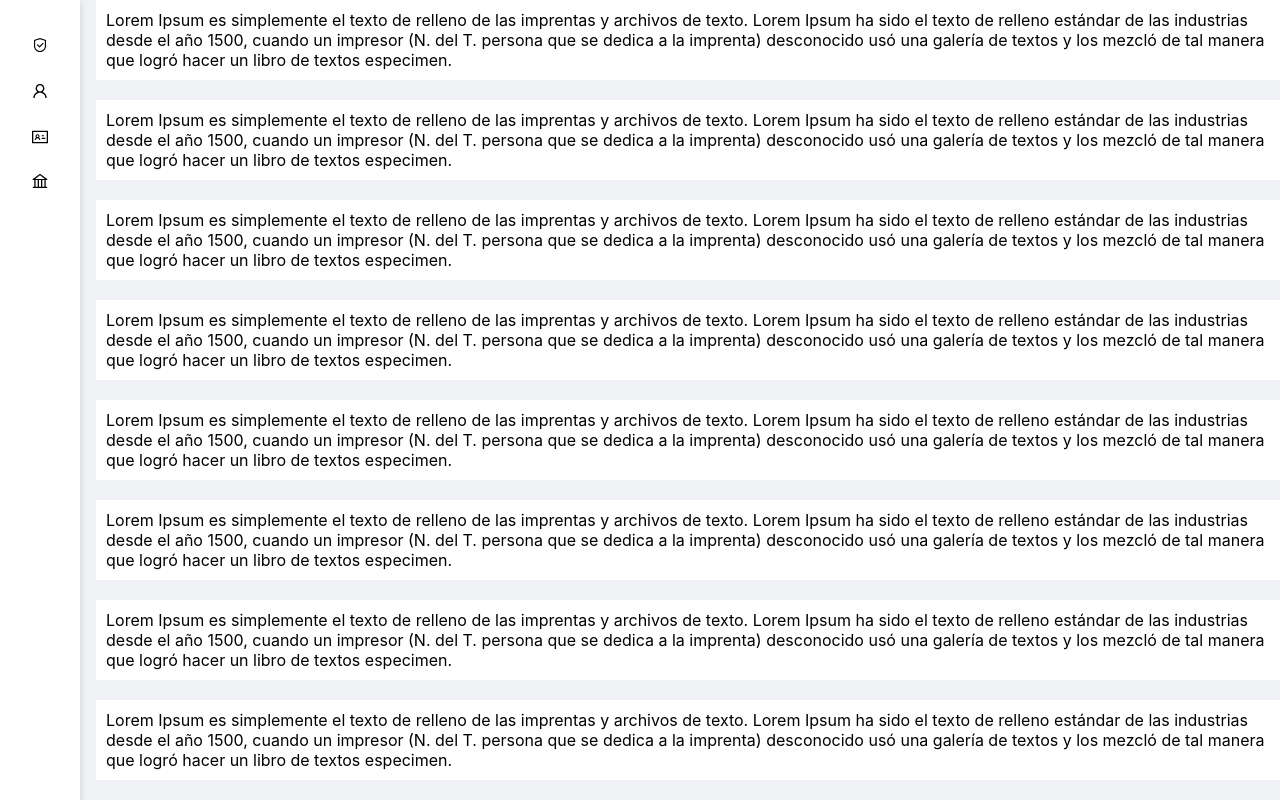
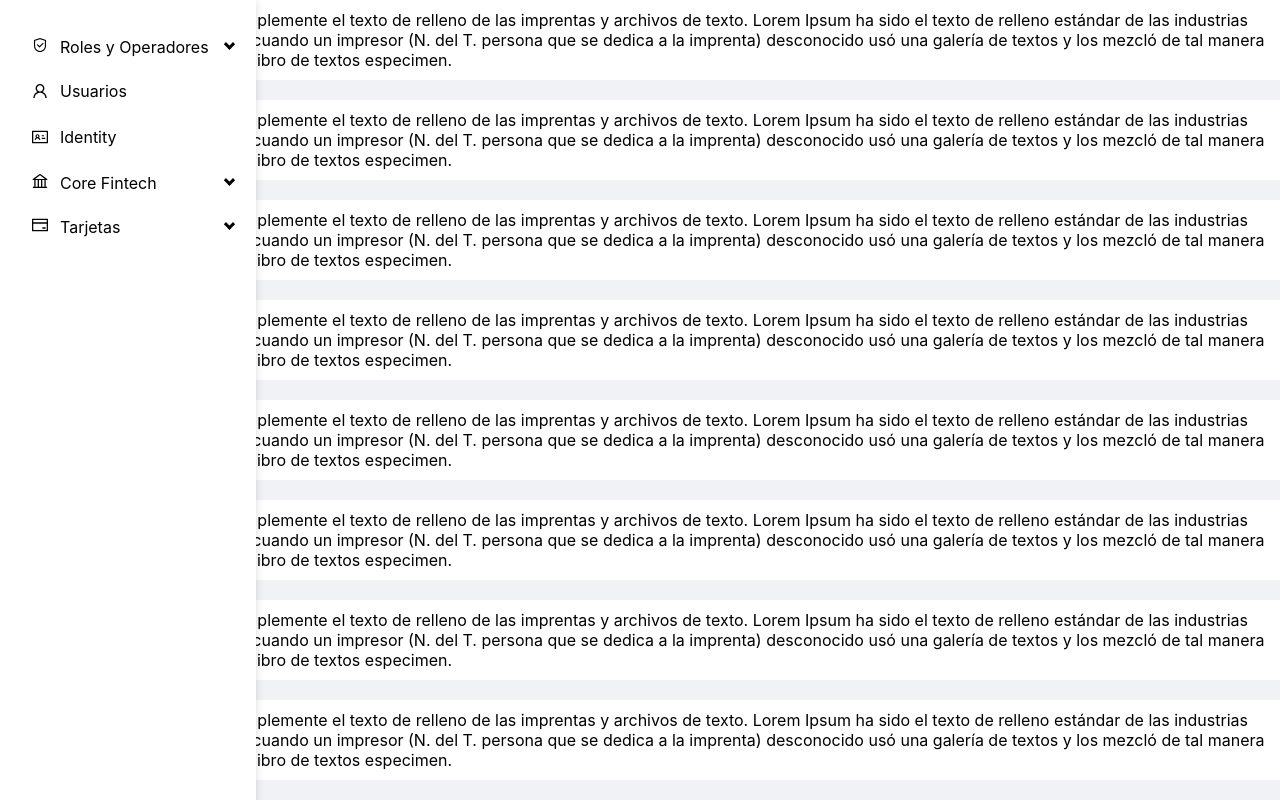
Before and after one commit to maldonadod/collapsible-menu, a React (Create React App) app: page / in a window 1280 px wide. Shown: the top 800 px of the page. Built offline with nearby package versions, Linux system fonts and the light colour scheme.

Commit message:
iteracion 9: introducto estructura de datos de menu

```diff
--- a/src/SidebarMenu.jsx
+++ b/src/SidebarMenu.jsx
@@ -4,6 +4,7 @@ import {
   UserOutlined,
   IdcardOutlined,
   BankOutlined,
+  CreditCardOutlined,
 } from "@ant-design/icons";
 import "./Menu.css";
 
@@ -59,6 +60,73 @@ export default function SidebarMenu() {
       setClicked([]);
     }
   }, [collapsed]);
+
+  const menuItems = [
+    {
+      name: "roles-and-operators",
+      label: "Roles y Operadores",
+      icon: <SafetyOutlined />,
+      subitems: [
+        {
+          name: "roles",
+          label: "Roles",
+        },
+        {
+          name: "operators",
+          label: "Operadores",
+        },
+      ],
+    },
+    {
+      name: "users",
+      label: "Usuarios",
+      icon: <UserOutlined />,
+    },
+    {
+      name: "identity",
+      label: "Identity",
+      icon: <IdcardOutlined />,
+    },
+    {
+      name: "core-fintech",
+      label: "Core Fintech",
+      icon: <BankOutlined />,
+      subitems: [
+        {
+          name: "accounts",
+          label: "Cuentas",
+        },
+        {
+          name: "transactions",
+          label: "Transacciones",
+        },
+      ],
+    },
+    {
+      name: "cards",
+      label: "Tarjetas",
+      icon: <CreditCardOutlined />,
+      subitems: [
+        {
+          name: "cards-issued",
+          label: "Tarjetas emitidas",
+        },
+        {
+          name: "delivery",
+          label: "Delivery",
+        },
+        {
+          name: "card-batch",
+          label: "Envio de lotes",
+        },
+        {
+          name: "transactions",
+          label: "Transacciones",
+        },
+      ],
+    },
+  ];
+
   return (
     <div
       className="menu-container"
@@ -66,7 +134,30 @@ export default function SidebarMenu() {
       onMouseOver={onMouseOver}
     >
       <ul className="menu">
-        <SubMenu
+        {menuItems.map((menuItem) => {
+          if (menuItem.subitems && menuItem.subitems.length > 0) {
+            return (
+              <SubMenu
+                isOpen={isClicked(menuItem.name)}
+                icon={menuItem.icon}
+                label={menuItem.label}
+                subitems={menuItem.subitems}
+                onClick={() => handleClickOnMenuItem(menuItem.name)}
+                className={getMenuItemClassName(menuItem.name)}
+              />
+            );
+          } else {
+            return (
+              <MenuItem
+                label={menuItem.label}
+                icon={menuItem.icon}
+                onClick={() => handleClickOnMenuItem(menuItem.name)}
+                className={getMenuItemClassName(menuItem.name)}
+              />
+            );
+          }
+        })}
+        {/* <SubMenu
           isOpen={isClicked("roles-and-operators")}
           icon={<SafetyOutlined />}
           label="Roles y Operadores"
@@ -91,13 +182,20 @@ export default function SidebarMenu() {
           label="Core Fintech"
           className={getMenuItemClassName("core-fintech")}
           onClick={() => handleClickOnMenuItem("core-fintech")}
-        />
+        /> */}
       </ul>
     </div>
   );
 }
 
-function SubMenu({ onClick, className, label, icon, isOpen = false }) {
+function SubMenu({
+  onClick,
+  className,
+  label,
+  icon,
+  isOpen = false,
+  subitems = [],
+}) {
   return (
     <div className={isOpen ? "sub-menu open" : "sub-menu"}>
       <li
@@ -117,7 +215,17 @@ function SubMenu({ onClick, className, label, icon, isOpen = false }) {
           <span className="chevron bottom"></span>
         </div>
       </li>
-      <MenuItem
+      {subitems.map((subitem) => {
+        return (
+          <MenuItem
+            label={subitem.label}
+            icon={null}
+            onClick={() => console.log(`setActive("identity")`)}
+            className="menu-item"
+          />
+        );
+      })}
+      {/* <MenuItem
         label="Identity"
         icon={null}
         onClick={() => console.log(`setActive("identity")`)}
@@ -128,7 +236,7 @@ function SubMenu({ onClick, className, label, icon, isOpen = false }) {
         icon={null}
         onClick={() => console.log(`setActive("identity")`)}
         className="menu-item"
-      />
+      /> */}
     </div>
   );
 }
```
